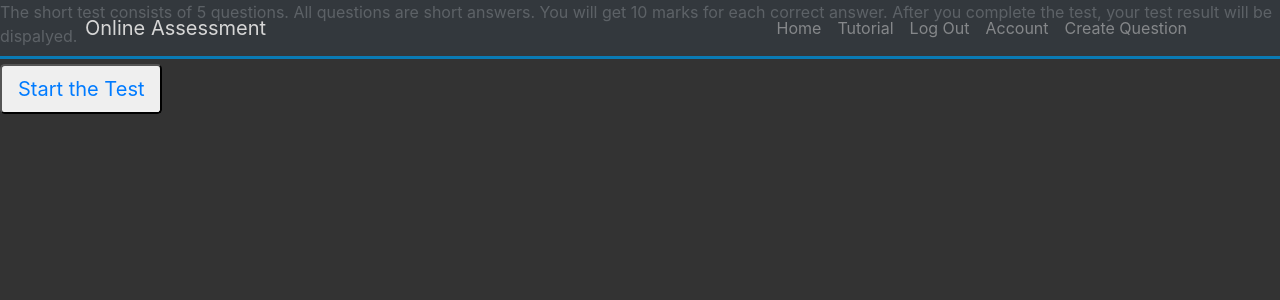
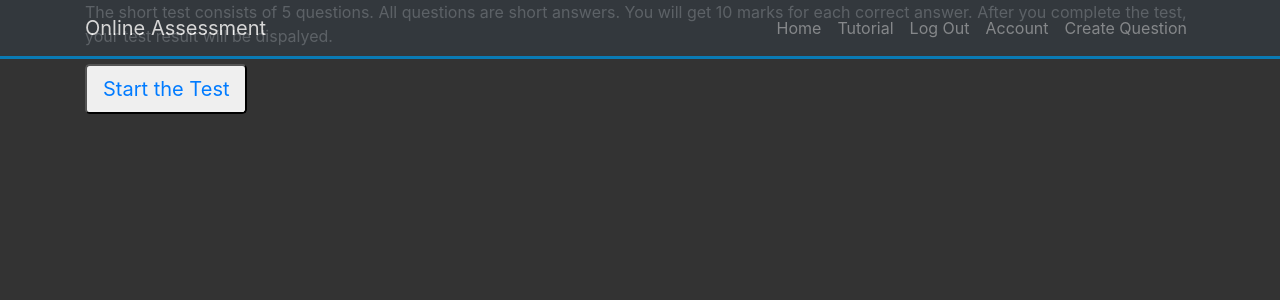
Before and after one commit to Ollie-lee/Agile_Proj2, a Flask app: page /assessment in a window 1280 px wide. Shown: the top 300 px of the page. Run offline with Flask 2, Linux system fonts and the light colour scheme; a user stored in the database is signed in; some libraries are stand-ins or nearby versions.

Commit message:
style assessment page

```diff
--- a/OnlineAssessment/templates/assessment.html
+++ b/OnlineAssessment/templates/assessment.html
@@ -1,8 +1,12 @@
 {% extends "base.html" %}
 {% block content %}
-<p>The short test consists of 5 questions. All questions are short answers.
-    You will get 10 marks for each correct answer. After you complete the test, your test result will be dispalyed.</p>
-<div>
-    <button type="button" class="btn-lg"><a href="{{ url_for('tests.create_test') }}">Start the Test</a></button>
+<div class="container">
+    <div class="content">
+        <p>The short test consists of 5 questions. All questions are short answers.
+            You will get 10 marks for each correct answer. After you complete the test, your test result will be dispalyed.</p>
+        <div class="test-button">
+            <button type="button" class="btn-lg"><a href="{{ url_for('tests.create_test') }}">Start the Test</a></button>
+        </div>
+    </div>
 </div>
 {% endblock %}
```
